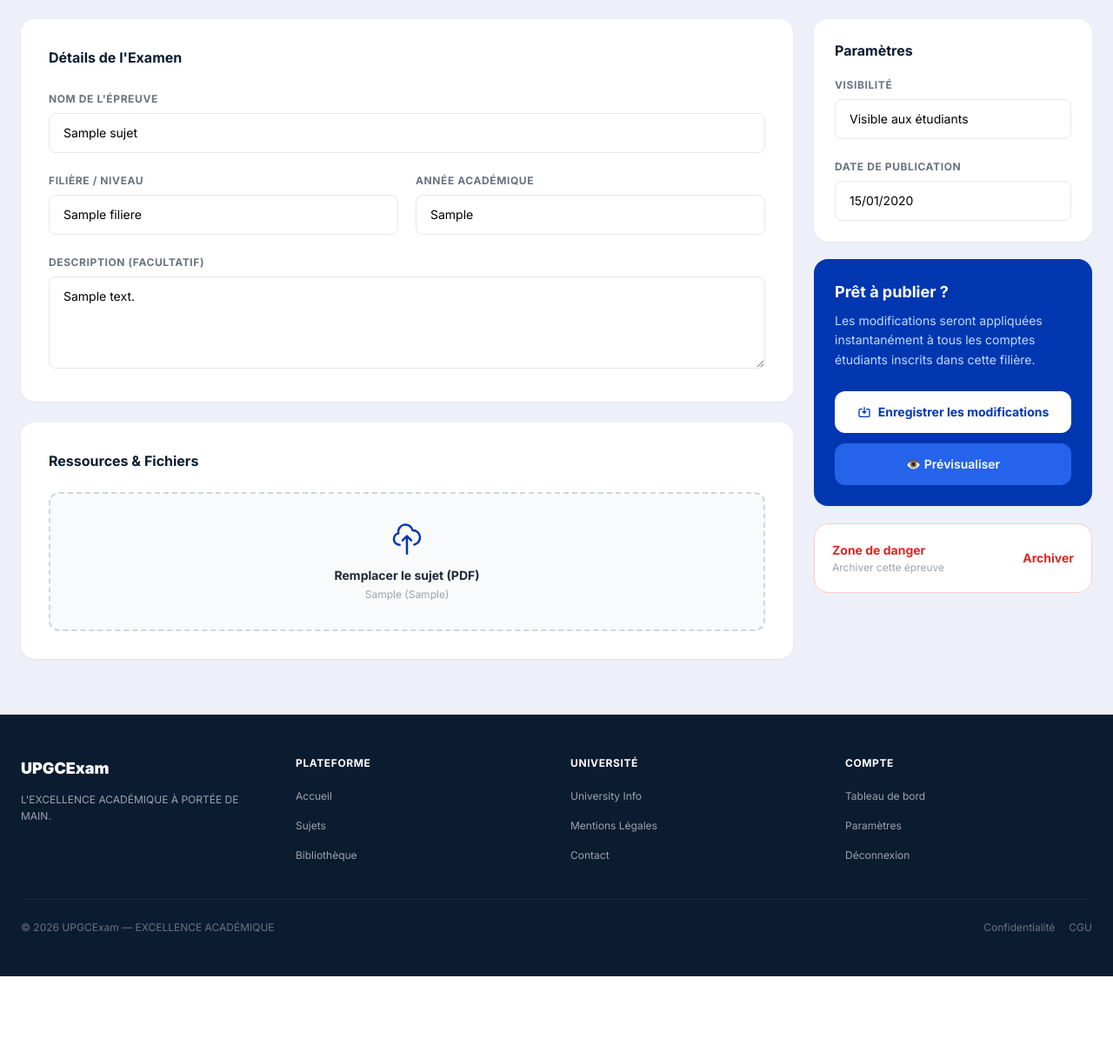
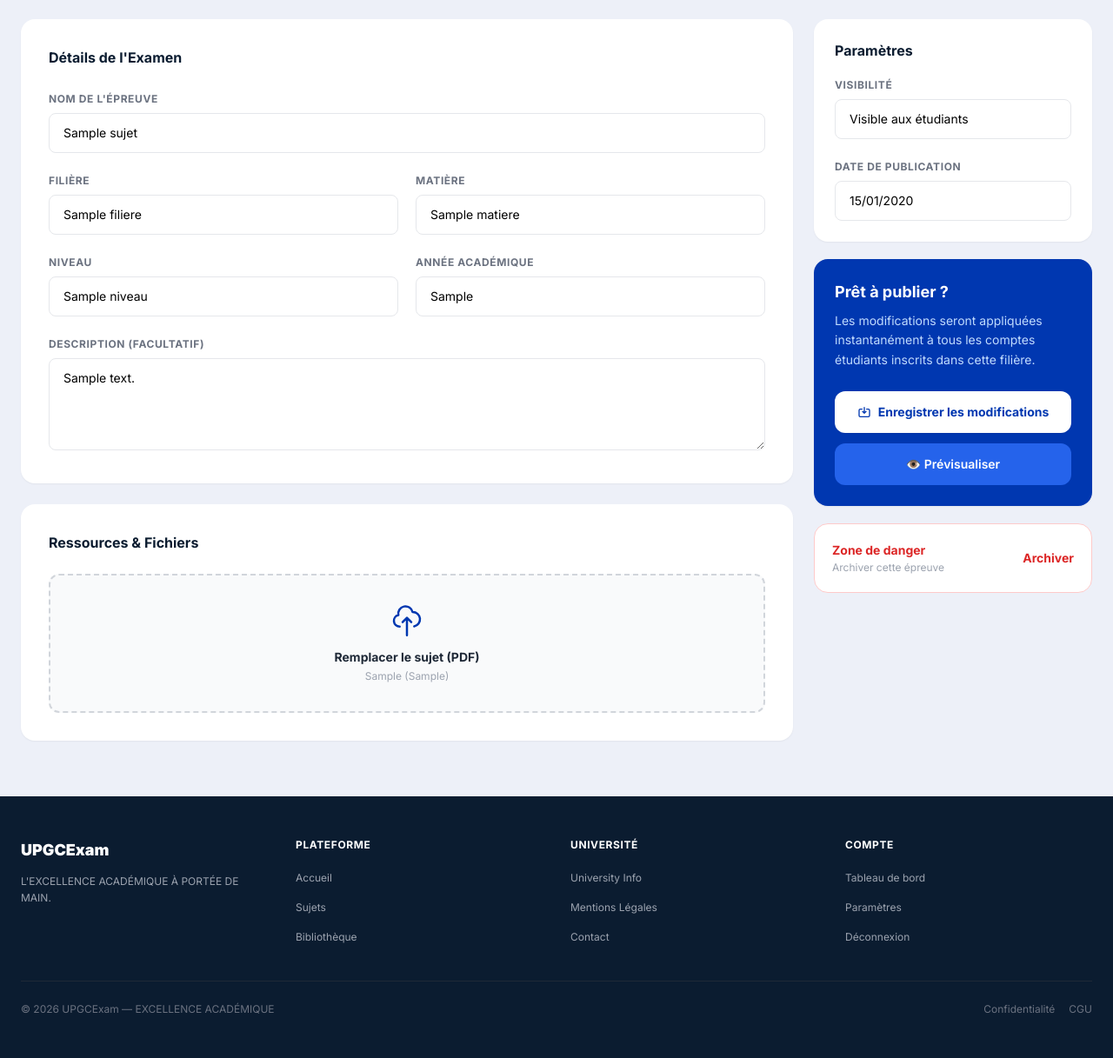
Before and after one commit to TANNOU-dev/upgcexam, a Django app: page /sujets/modifier/1/ in a window 1280 px wide. Shown: the part 261-1478 px from the top of the page at 87% size. Before the commit the page ends 1384 px from the top, so only its background shows below. Run offline with Django 5.2, Linux system fonts and the light colour scheme; a user stored in the database is signed in; tables that the repository leaves empty hold one stand-in row (values such as "Sample post"); some libraries are stand-ins or nearby versions.

Commit message:
Corrections UPGCExam : - Cache bouton Archiver + badge Admin pour non-admins (front + back) - Ajout champs Matiere et Niveau dans page modification - Filtrage dynamique filiere → matiere dans ajout et modification

```diff
--- a/core/templates/core/modifier_sujet.html
+++ b/core/templates/core/modifier_sujet.html
@@ -64,12 +64,14 @@
         <!-- Badge + titre + retour -->
         <div class="flex items-start justify-between mb-6">
             <div>
+                {% if user.is_staff %}
                 <span class="inline-flex items-center gap-1.5 bg-purple-100 text-purple-700 text-xs font-bold tracking-widest uppercase px-3 py-1.5 rounded-full mb-5">
                     <svg class="w-3.5 h-3.5" fill="none" stroke="currentColor" viewBox="0 0 24 24">
                         <path stroke-linecap="round" stroke-linejoin="round" stroke-width="2.5" d="M9 12l2 2 4-4m5.618-4.016A11.955 11.955 0 0112 2.944a11.955 11.955 0 01-8.618 3.04A12.02 12.02 0 003 9c0 5.591 3.824 10.29 9 11.622 5.176-1.332 9-6.03 9-11.622 0-1.042-.133-2.052-.382-3.016z"/>
                     </svg>
                     Admin
                 </span>
+                {% endif %}
                 <h1 class="text-4xl md:text-5xl font-black leading-tight mb-3 text-[#0B1C30]">Modifier le sujet</h1>
                 <p class="text-gray-500 text-sm leading-relaxed max-w-md">Mise à jour des paramètres académiques et des ressources associées pour la session en cours.</p>
             </div>
@@ -109,11 +111,33 @@
 
                     <div class="grid grid-cols-1 md:grid-cols-2 gap-5 mb-6">
                         <div>
-                            <label class="block text-xs font-bold tracking-wider uppercase text-gray-500 mb-2">Filière / Niveau</label>
-                            <select name="filiere" required
-                                    class="w-full px-4 py-3 bg-white border border-gray-200 rounded-lg text-sm focus:outline-none focus:ring-2 focus:ring-[#0037B0] focus:border-[#0037B0] appearance-none">
+                            <label class="block text-xs font-bold tracking-wider uppercase text-gray-500 mb-2">Filière</label>
+                            <select name="filiere" id="modif_filiere" required
+                                    class="w-full px-4 py-3 bg-white border border-gray-200 rounded-lg text-sm focus:outline-none focus:ring-2 focus:ring-[#0037B0] focus:border-[#0037B0] appearance-none"
+                                    onchange="filtrerMatieres('modif')">
                                 {% for f in filieres %}
                                 <option value="{{ f.id }}" {% if sujet.filiere_id == f.id %}selected{% endif %}>{{ f.nom }}</option>
+                                {% endfor %}
+                            </select>
+                        </div>
+                        <div>
+                            <label class="block text-xs font-bold tracking-wider uppercase text-gray-500 mb-2">Matière</label>
+                            <select name="matiere" id="modif_matiere" required
+                                    class="w-full px-4 py-3 bg-white border border-gray-200 rounded-lg text-sm focus:outline-none focus:ring-2 focus:ring-[#0037B0] focus:border-[#0037B0] appearance-none">
+                                <option value="">Sélectionner une matière</option>
+                                {% for m in matieres %}
+                                <option value="{{ m.id }}" data-filiere="{{ m.filiere_id }}" {% if sujet.matiere_id == m.id %}selected{% endif %}>{{ m.nom }}</option>
+                                {% endfor %}
+                            </select>
+                        </div>
+                    </div>
+                    <div class="grid grid-cols-1 md:grid-cols-2 gap-5 mb-6">
+                        <div>
+                            <label class="block text-xs font-bold tracking-wider uppercase text-gray-500 mb-2">Niveau</label>
+                            <select name="niveau" required
+                                    class="w-full px-4 py-3 bg-white border border-gray-200 rounded-lg text-sm focus:outline-none focus:ring-2 focus:ring-[#0037B0] focus:border-[#0037B0] appearance-none">
+                                {% for n in niveaux %}
+                                <option value="{{ n.id }}" {% if sujet.niveau_id == n.id %}selected{% endif %}>{{ n.nom }}</option>
                                 {% endfor %}
                             </select>
                         </div>
@@ -188,7 +212,8 @@
                     </a>
                 </div>
 
-                <!-- Zone de danger -->
+                {% if user.is_staff %}
+                <!-- Zone de danger (admin uniquement) -->
                 <div class="bg-white border border-red-200 rounded-2xl p-5 flex items-center justify-between">
                     <div>
                         <p class="text-sm font-bold text-red-600 mb-0.5">Zone de danger</p>
@@ -198,6 +223,7 @@
                         Archiver
                     </button>
                 </div>
+                {% endif %}
 
             </div>
 
@@ -270,6 +296,34 @@
                 btn.addEventListener('click', function() { menu.classList.toggle('hidden'); });
             }
         });
+
+        // Filtrage des matieres par filiere
+        function filtrerMatieres(prefix) {
+            const filiere = document.getElementById(prefix + '_filiere');
+            const matiere = document.getElementById(prefix + '_matiere');
+            const selected = matiere.value;
+            const filiereId = filiere.value;
+
+            for (let opt of matiere.options) {
+                if (!opt.value) continue;
+                const fId = opt.getAttribute('data-filiere');
+                opt.style.display = (fId === filiereId) ? 'block' : 'none';
+                opt.disabled = (fId !== filiereId);
+            }
+
+            // Si l'option courante n'est plus dans la filiere, reinitialiser
+            const currentOpt = matiere.options[matiere.selectedIndex];
+            if (currentOpt && currentOpt.disabled) {
+                matiere.value = '';
+            }
+        }
+
+        // Declencher le filtrage au chargement
+        document.addEventListener('DOMContentLoaded', function() {
+            if (document.getElementById('modif_filiere')) {
+                filtrerMatieres('modif');
+            }
+        });
     </script>
 </body>
 </html>
--- a/core/views.py
+++ b/core/views.py
@@ -445,6 +445,8 @@ def modifier_sujet(request, sujet_id):
     sujet = _get_sujet_modifiable(request, sujet_id)
 
     filieres = Filiere.objects.all()
+    matieres = Matiere.objects.all()
+    niveaux = Niveau.objects.all()
     annees = (
         Sujet.objects.filter(statut="actif")
         .values_list("annee_academique", flat=True)
@@ -454,6 +456,9 @@ def modifier_sujet(request, sujet_id):
 
     if request.method == "POST":
         if "archiver" in request.POST:
+            if not request.user.is_staff:
+                messages.error(request, "Seuls les administrateurs peuvent archiver un sujet.")
+                return redirect_apres_sujet(request)
             sujet.statut = "archive"
             sujet.save()
             messages.success(request, "Sujet archivé avec succès.")
@@ -461,6 +466,8 @@ def modifier_sujet(request, sujet_id):
 
         titre = request.POST.get("titre", "").strip()
         filiere_id = request.POST.get("filiere")
+        matiere_id = request.POST.get("matiere")
+        niveau_id = request.POST.get("niveau")
         annee_academique = request.POST.get("annee_academique", "").strip()
         description = request.POST.get("description", "")
         fichier = request.FILES.get("fichier_pdf")
@@ -470,6 +477,10 @@ def modifier_sujet(request, sujet_id):
             sujet.titre = titre
         if filiere_id:
             sujet.filiere_id = filiere_id
+        if matiere_id:
+            sujet.matiere_id = matiere_id
+        if niveau_id:
+            sujet.niveau_id = niveau_id
         if annee_academique:
             sujet.annee_academique = annee_academique
         sujet.description = description
@@ -490,7 +501,14 @@ def modifier_sujet(request, sujet_id):
     return render(
         request,
         "core/modifier_sujet.html",
-        {"sujet": sujet, "filieres": filieres, "annees": annees, **retour},
+        {
+            "sujet": sujet,
+            "filieres": filieres,
+            "matieres": matieres,
+            "niveaux": niveaux,
+            "annees": annees,
+            **retour,
+        },
     )
 
 
```
Also changed, not shown: core/templates/core/ajouter_sujet.html (+23 -0 lines).
